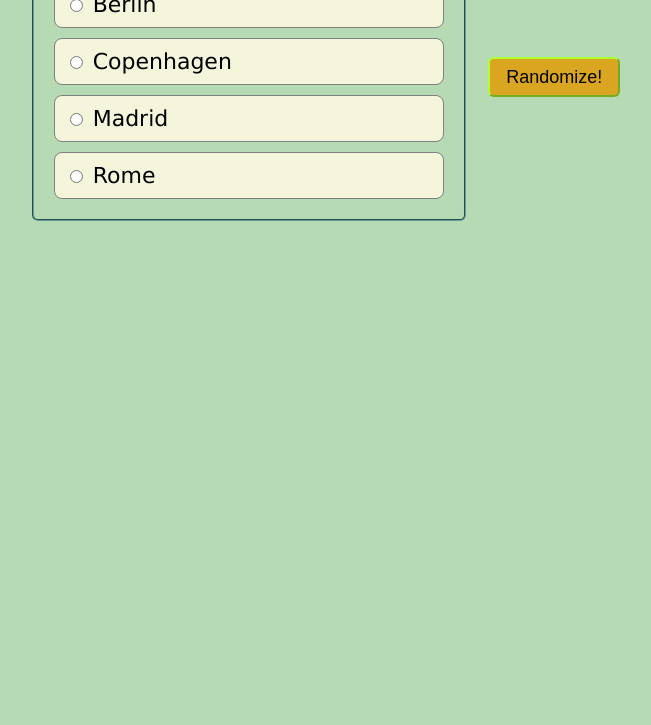
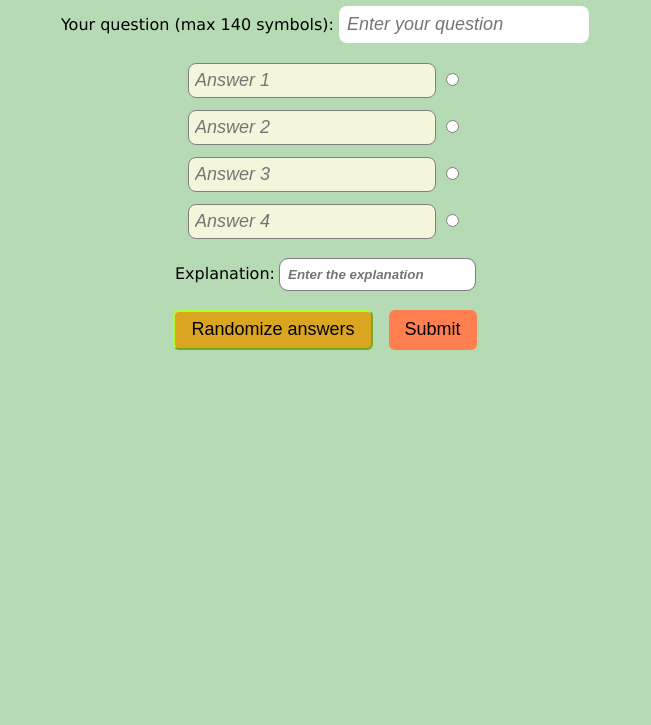
Before and after one commit to andrpavl/Quiz-game-HYF-, a plain HTML site: page index.html in a window 1280 px wide. Shown: the part 75-800 px from the top of the page, without its empty margins (315-966 px from the left). Drawn offline with Linux system fonts and the light colour scheme.

Commit message:
homework was completly changed

```diff
--- a/index.html
+++ b/index.html
@@ -2,17 +2,41 @@
 <html lang="en">
 
 <head>
-    <meta charset="UTF-8">
-    <meta name="viewport" content="width=device-width, initial-scale=1.0">
-    <link rel="stylesheet" href="./styles.css">
-    <title>Document</title>
+  <meta charset="UTF-8">
+  <meta name="viewport" content="width=device-width, initial-scale=1.0">
+  <title>Quiz App</title>
+  <link rel="stylesheet" href="styles.css">
 </head>
 
 <body>
-    <form class="quiz-form">
+  <h1 class="quiz-title">Create your Quiz-game!</h1>
+  <form action="" class="quiz-form">
+    <label class="question-label">Your question (max 140 symbols):
+      <input type="text" class="question-input" maxlength="140" placeholder="Enter your question" required>
+    </label>
+    <div class="options">
+      <label>
+        <input type="text" placeholder="Answer 1" class="answer-input">
+        <input type="radio" name="answer-correct" class="answer-radio" required></label>
+      <label>
+        <input type="text" placeholder="Answer 2" class="answer-input">
+        <input type="radio" name="answer-correct" class="answer-radio" required></label>
+      <label>
+        <input type="text" placeholder="Answer 3" class="answer-input">
+        <input type="radio" name="answer-correct" class="answer-radio" required></label>
+      <label>
+        <input type="text" placeholder="Answer 4" class="answer-input">
+        <input type="radio" name="answer-correct" class="answer-radio" required></label>
+    </div>
+    <label class="explan-label">Explanation: <input type="text" class="explan-input" placeholder="Enter the explanation"
+        required></label>
+    <div class="buttons">
+      <button type="button" id="randomize-btn" class="randomize-btn">Randomize answers</button>
+      <button type="submit" class="submit-btn">Submit</button>
+    </div>
+  </form>
 
-    </form>
-    <script src="./script.js"></script>
+  <script src="script.js"></script>
 </body>
 
 </html>
--- a/script.js
+++ b/script.js
@@ -1,78 +1,81 @@
-const quizQuestion = {
-	id: 1,
-	question: "What is the capital of Denmark?",
-	options: [
-		{ text: "Berlin", isCorrect: false },
-		{ text: "Copenhagen", isCorrect: true },
-		{ text: "Madrid", isCorrect: false },
-		{ text: "Rome", isCorrect: false },
-	],
-	explanation: "Copenhagen is the capital of Denmark.",
-};
+const form = document.querySelector(".quiz-form");
+const questionInput = document.querySelector(".question-input");
+const optionsContainer = document.querySelector(".options");
+const randomizeButton = document.getElementById("randomize-btn");
+const submitButton = document.querySelector(".submit-btn");
+const radioButtons = document.querySelectorAll(".answer-radio");
+let options = [];
 
-const form = document.querySelector(".quiz-form");
-const arrayOfOptions = quizQuestion.options;
+// Submitting the form and creating the quiz Question object
+submitButton.addEventListener("click", createQuestionObject);
 
-// Function for creating of markup
-function renderOptions() {
-	form.innerHTML = `<fieldset>
-        <legend class="quiz-question">${quizQuestion.question}</legend>
-        ${arrayOfOptions
-					.map(
-						(option, index) => `<label class="answer-option">
-                <input type="radio" name="option" value="${option.text}" id="option${index}" data-correct="${option.isCorrect}">
-                ${option.text}
-            </label>`
-					)
-					.join("")}
-    </fieldset>`;
+// Randomizing options on button click
+randomizeButton.addEventListener("click", randomizeOptions);
 
-	form.appendChild(randomizeBtn);
+// Adding click event listeners to radio buttons
+radioButtons.forEach((radio) => {
+	radio.addEventListener("click", colorizeOptions);
+});
 
-	const answerOption = document.querySelectorAll(".answer-option");
-	answerOption.forEach((option) => {
-		option.addEventListener("click", defineCorrectAnswer);
+function createQuestionObject(evt) {
+	evt.preventDefault();
+
+	const question = questionInput.value;
+	const options = Array.from(document.querySelectorAll(".answer-input")).map(
+		(input, index) => ({
+			text: input.value,
+			isCorrect: document.querySelectorAll(".answer-radio")[index].checked,
+		})
+	);
+	const explanation = document.querySelector(".explan-input").value;
+
+	if (
+		options.some((option) => option.text.trim() === "") ||
+		question.trim() === "" ||
+		explanation.trim() === ""
+	) {
+		alert("Please, fill up all the fields");
+		return;
+	}
+
+	const quizQuestion = {
+		id: Date.now(),
+		question,
+		options,
+		explanation,
+	};
+
+	console.log(quizQuestion);
+	form.reset();
+}
+
+function randomizeOptions() {
+	const optionInputs = Array.from(document.querySelectorAll(".answer-input"));
+	const radioInputs = Array.from(document.querySelectorAll(".answer-radio"));
+
+	options = optionInputs.map((input, index) => ({
+		text: input.value,
+		isCorrect: radioInputs[index].checked,
+	}));
+
+	options.sort(() => Math.random() - 0.5);
+
+	options.forEach((option, index) => {
+		optionInputs[index].value = option.text;
+		radioInputs[index].checked = option.isCorrect;
+	});
+	colorizeOptions();
+}
+
+function colorizeOptions() {
+	const optionInputs = Array.from(document.querySelectorAll(".answer-input"));
+	const radioInputs = Array.from(document.querySelectorAll(".answer-radio"));
+
+	optionInputs.forEach((input, index) => {
+		if (radioInputs[index].checked) {
+			input.style.backgroundColor = "lightgreen";
+		} else {
+			input.style.backgroundColor = "lightcoral";
+		}
 	});
 }
-
-// Adding button "Randomize!"
-const randomizeBtn = document.createElement("button");
-randomizeBtn.textContent = "Randomize!";
-randomizeBtn.type = "button";
-randomizeBtn.classList.add("randomize-btn");
-randomizeBtn.addEventListener("click", randomizeOptions);
-
-// Function of definning of correct answer
-function defineCorrectAnswer(event) {
-	const selectedInput = event.currentTarget.querySelector("input");
-	const isCorrect = selectedInput.dataset.correct === "true";
-
-	if (isCorrect) {
-		event.currentTarget.style.background = "green";
-		setTimeout(() => {
-			event.target.style.background = "beige";
-			form.reset();
-		}, 1500);
-	} else {
-		event.currentTarget.style.background = "red";
-		setTimeout(() => {
-			event.target.style.background = "beige";
-			form.reset();
-		}, 1500);
-	}
-}
-
-// Function for randomizing of options, by using of Fisher-Yates shuffle method
-function randomizeOptions() {
-	for (let i = arrayOfOptions.length - 1; i > 0; i--) {
-		const randomIndex = Math.floor(Math.random() * (i + 1));
-		[arrayOfOptions[i], arrayOfOptions[randomIndex]] = [
-			arrayOfOptions[randomIndex],
-			arrayOfOptions[i],
-		];
-	}
-
-	renderOptions();
-}
-
-renderOptions();
--- a/styles.css
+++ b/styles.css
@@ -4,49 +4,81 @@ body {
 }
 
 
-
 form {
     display: flex;
     justify-content: center;
-}
-
-
-fieldset {
-    border-radius: 6px;
-    border-color: cadetblue;
-    padding: 20px;
-    display: flex;
-    gap: 10px;
     flex-direction: column;
 }
 
-.answer-option {
+.quiz-title {
+    text-align: center;
+}
+
+.question-label {
+    margin-left: auto;
+    margin-right: auto;
+}
+
+.question-input {
+    padding: 8px;
+    border-radius: 8px;
+    border: none;
+    font-style: italic;
+    font-size: 18px;
+}
+
+.options {
+    display: flex;
+    flex-direction: column;
+    gap: 12px;
+
+    margin: 20px auto
+}
+
+.answer-input {
     border: 1px solid grey;
-    font-size: 22px;
-    padding: 10px;
+    font-size: 18px;
+    padding: 6px;
     border-radius: 8px;
     background-color: beige;
-    transition: transform 300ms ease-in;
+    font-style: italic;
+
+    transition: transform 200ms ease-in;
 
     cursor: pointer;
 }
 
-.answer-option:hover {
-    transform: scale(1.08);
+.answer-input:hover {
+    transform: scale(1.05);
 
 }
 
-.quiz-question {
-    font-size: 24px;
+.explan-label {
+    margin-left: auto;
+    margin-right: auto;
 }
 
-.randomize-btn {
+.explan-input {
+    padding: 8px;
+    border-radius: 8px;
+    outline: 1px grey solid;
+    border: none;
+    font-style: italic;
+    font-weight: 600;
+    margin-bottom: 20px;
+}
+
+.buttons {
+    display: flex;
+    justify-content: center;
+    align-items: center;
+    gap: 1rem;
+}
+
+.randomize-btn, .submit-btn {
     cursor: pointer;
     background: goldenrod;
     height: 40px;
-    margin-top: auto;
-    margin-bottom: auto;
-    margin-left: 20px;
 
     border-radius: 6px;
     border-color: greenyellow;
@@ -64,3 +96,7 @@ fieldset {
 .randomize-btn:hover {
     transform: rotate(180deg);
 }
+.submit-btn {
+    background: coral;
+    border: none;
+}
```
